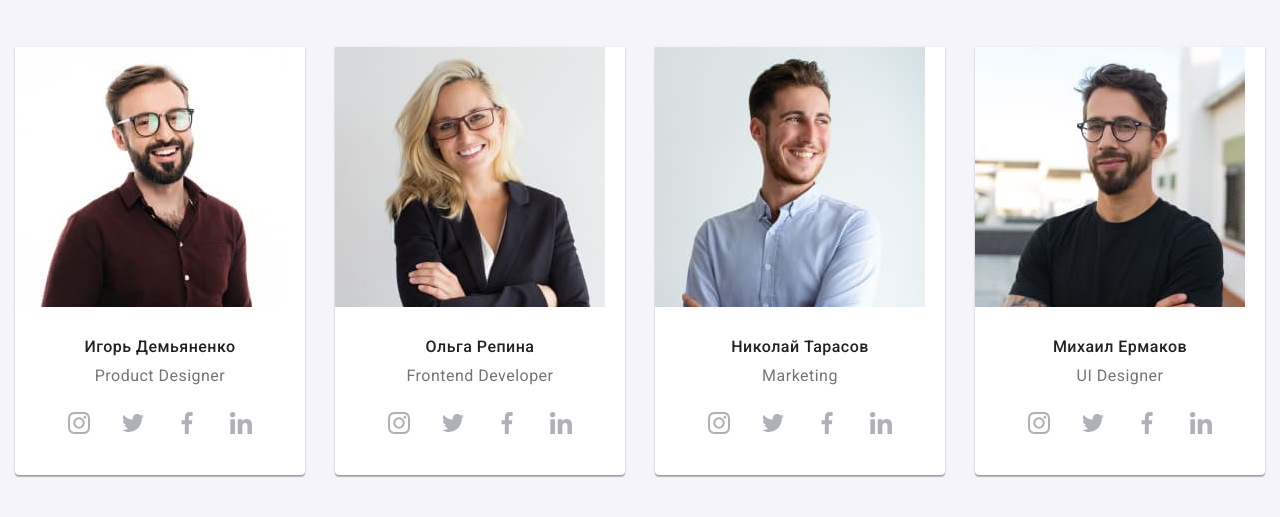
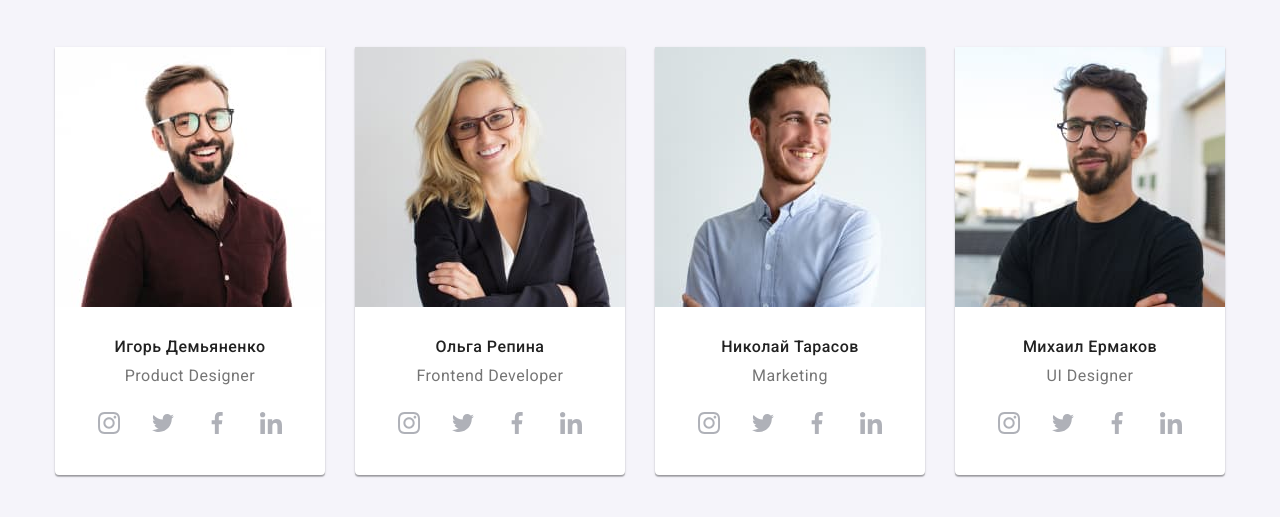
Before and after one commit to VeraFrozen/goit-markup-hw-08, a plain HTML site: page index.html in a window 1280 px wide. Shown: the part 139-656 px from the top of the page. Drawn offline with Linux system fonts and the light colour scheme.

Commit message:
fix team

```diff
--- a/index.html
+++ b/index.html
@@ -158,7 +158,7 @@
                                     media="(min-width: 768px)">
                                 <source
                                     srcset="./images/teamcard1-450.jpg 1x, ./images/teamcard1-450@2x.jpg 2x"
-                                    media="(min-width: 480px)">
+                                    media="(min-width: 320px)">
                                 <img  src="./images/teamcard1-450.jpg" alt="Фото Игоря Демьяненко" />
                             </picture>
                         </div>
@@ -216,7 +216,7 @@
                                     media="(min-width: 768px)">
                                 <source
                                     srcset="./images/teamcard2-450.jpg 1x, ./images/teamcard2-450@2x.jpg 2x"
-                                    media="(min-width: 480px)">
+                                    media="(min-width: 320px)">
                                 <img  src="./images/teamcard2-450.jpg" alt="Фото Ольги Репиной" />
                             </picture>
                         </div>
@@ -274,7 +274,7 @@
                                     media="(min-width: 768px)">
                                 <source
                                     srcset="./images/teamcard3-450.jpg 1x, ./images/teamcard3-450@2x.jpg 2x"
-                                    media="(min-width: 480px)">
+                                    media="(min-width: 320px)">
                                 <img  src="./images/teamcard3-450.jpg" alt="Фото Николая Тарасова" />
                             </picture>
                         </div>
@@ -332,7 +332,7 @@
                                     media="(min-width: 768px)">
                                 <source
                                     srcset="./images/teamcard4-450.jpg 1x, ./images/teamcard4-450@2x.jpg 2x"
-                                    media="(min-width: 480px)">
+                                    media="(min-width: 320px)">
                                 <img  src="./images/teamcard4-450.jpg" alt="Фото Михаила Ермакова" />
                             </picture>
                         </div>
--- a/sass/components/_common.scss
+++ b/sass/components/_common.scss
@@ -41,15 +41,15 @@ body {
     padding: 0 15px;
 
     @media screen and (min-width: 480px) {
-        width: 480px;
+        max-width: 480px;
     }
 
     @media screen and (min-width: 768px) {
-        width: 768px;
+        max-width: 768px;
     }
 
     @media screen and (min-width: 1200px) {
-        width: 1200px;
+        max-width: 1200px;
     }
 }
 
--- a/sass/components/_team.scss
+++ b/sass/components/_team.scss
@@ -5,7 +5,7 @@
     &__container {
         padding-top: 60px;
         padding-bottom: 60px;
-        width: 100%;
+        //width: 100%;
 
         @media screen and (min-width: 1200px) {
             padding-top: 94px;
@@ -15,6 +15,16 @@
 }
 
 .team__list {
+    width: 100%;
+    padding: 0;
+
+    @media screen and (min-width: 768px) {
+        ul {
+            display: flex;
+            flex-wrap: wrap;
+            margin-right: -30px;
+        }
+    }
 
     .team__item {
         box-shadow: 0px 1px 3px rgba(0, 0, 0, 0.12), 0px 1px 1px rgba(0, 0, 0, 0.14), 0px 2px 1px rgba(0, 0, 0, 0.2);
@@ -29,14 +39,6 @@
             margin-bottom: 30px;
         }
     }
-
-    @media screen and (min-width: 768px) {
-        ul {
-            display: flex;
-            margin-right: -30px;
-            padding: 0;
-        }
-    }
 }
 
 .team__thumb {
@@ -46,18 +48,18 @@
 }
 
 .team__item {
-    width: 450px;
+    max-width: 450px;
     background-color: $primary-white-color;
     margin-right: 0;
 
     @media screen and (min-width: 768px) {
-        width: 354px;
+        max-width: 354px;
         flex-basis: calc((100% / 2) - 30px);
         margin-right: 30px;
     }
 
     @media screen and (min-width: 1200px) {
-        width: 270px;
+        max-width: 270px;
         flex-basis: calc((100% / 4) - 30px);
         padding: 0;
     }
```
Also changed, not shown: css/main.css, css/main.min.css, 2 other files.
